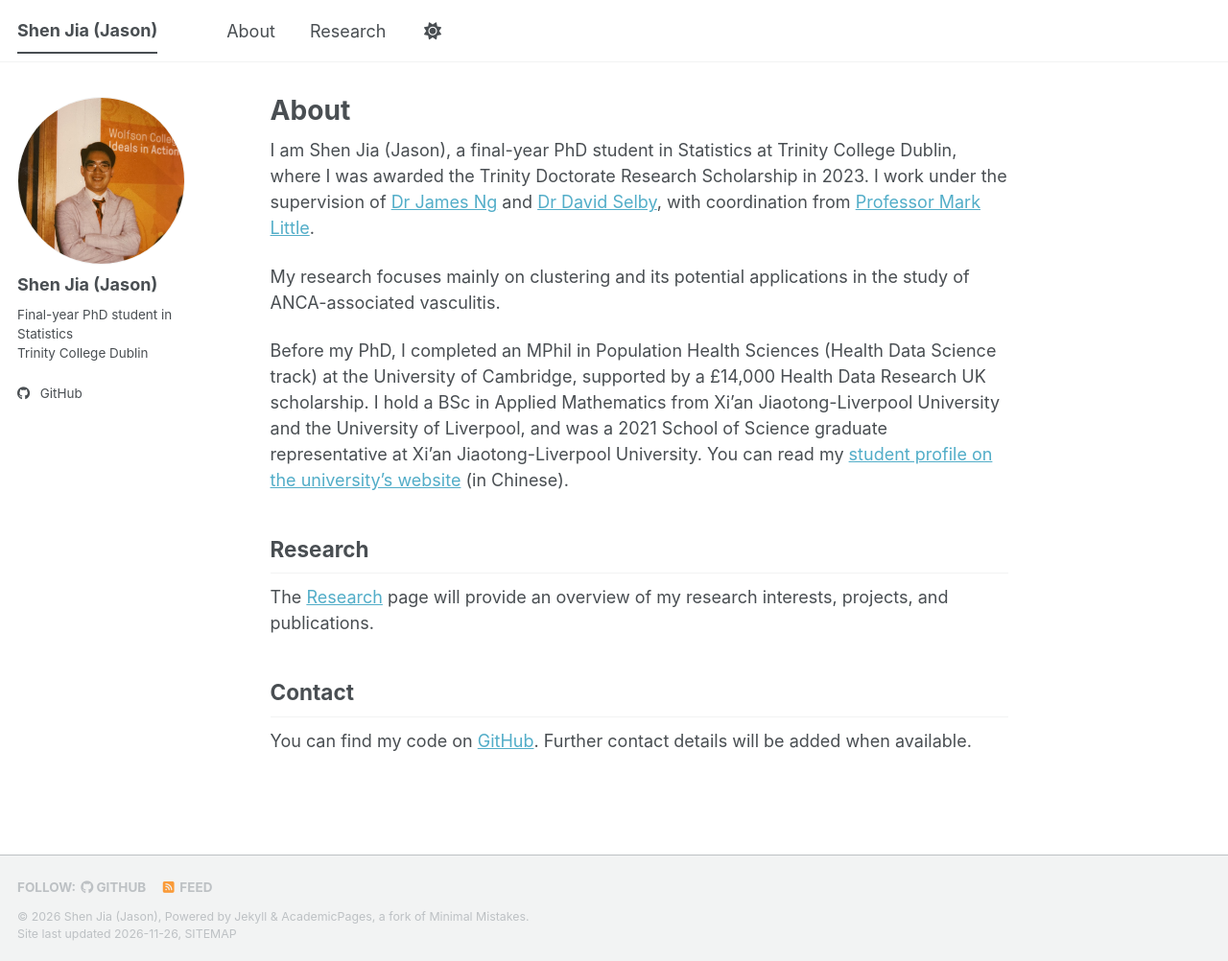
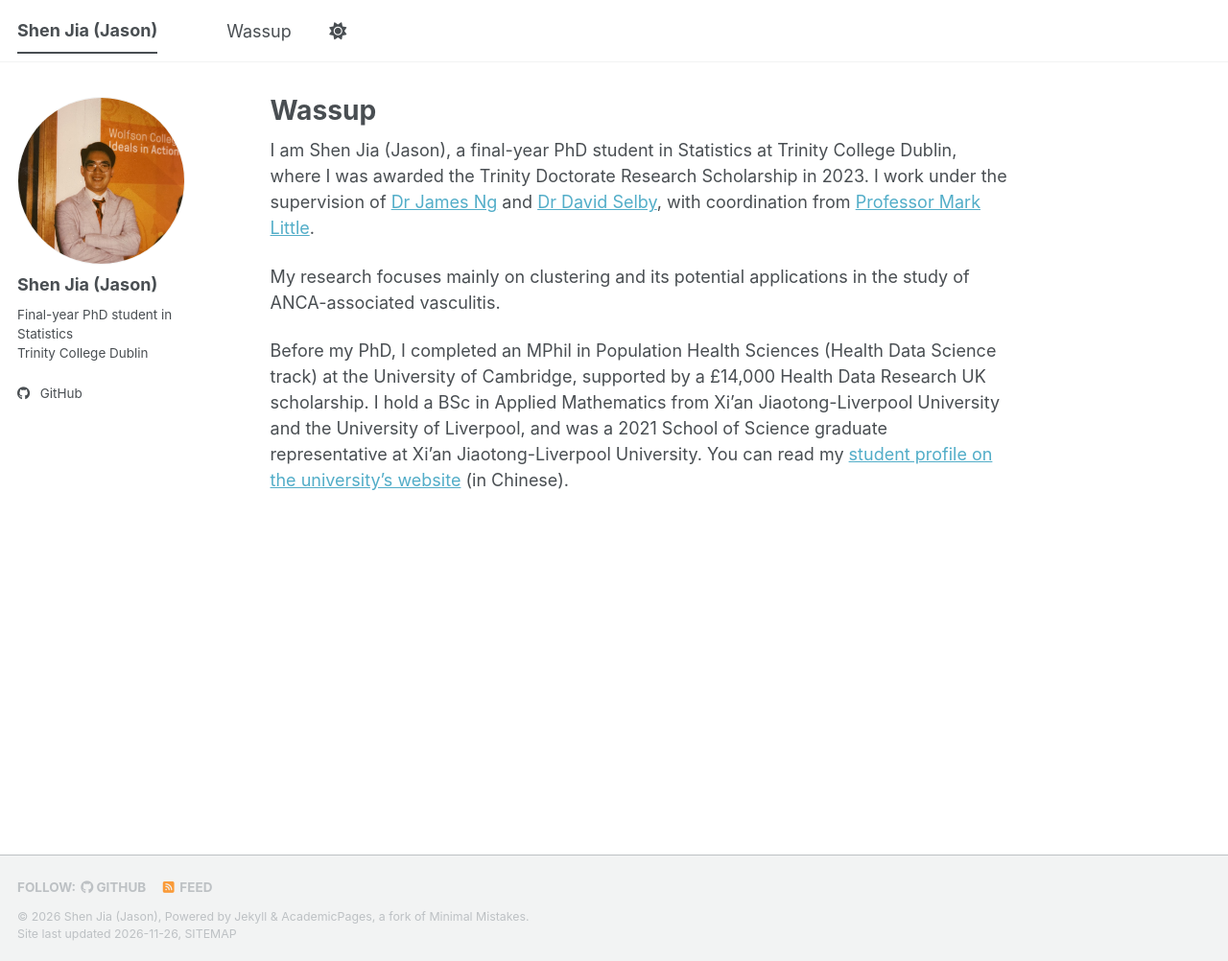
Before and after one commit to sj-631/sj-631.github.io, a Jekyll site: the page built from _pages/about.md, in a window 1280 px wide and 1002 px high. Shown: the whole window at 96% size. Built offline with Jekyll 4.4.1, drawn with Linux system fonts in a browser that asks for light colours; a script bundle is joined from its source files by our own code; a style sheet for code colours, icons or effects is not loaded.

Commit message:
Simplify homepage and rename About to Wassup

```diff
--- a/_data/navigation.yml
+++ b/_data/navigation.yml
@@ -1,5 +1,3 @@
 main:
-  - title: "About"
+  - title: "Wassup"
     url: /
-  - title: "Research"
-    url: /research/
--- a/_pages/about.md
+++ b/_pages/about.md
@@ -1,6 +1,6 @@
 ---
 permalink: /
-title: "About"
+title: "Wassup"
 author_profile: true
 ---
 
@@ -9,11 +9,3 @@ I am Shen Jia (Jason), a final-year PhD student in Statistics at Trinity College
 My research focuses mainly on clustering and its potential applications in the study of ANCA-associated vasculitis.
 
 Before my PhD, I completed an MPhil in Population Health Sciences (Health Data Science track) at the University of Cambridge, supported by a £14,000 Health Data Research UK scholarship. I hold a BSc in Applied Mathematics from Xi'an Jiaotong-Liverpool University and the University of Liverpool, and was a 2021 School of Science graduate representative at Xi'an Jiaotong-Liverpool University. You can read my [student profile on the university's website](https://www.xjtlu.edu.cn/zh/news/2021/06/xuezigushijiashen) (in Chinese).
-
-## Research
-
-The [Research](/research/) page will provide an overview of my research interests, projects, and publications.
-
-## Contact
-
-You can find my code on [GitHub](https://github.com/sj-631). Further contact details will be added when available.
```
